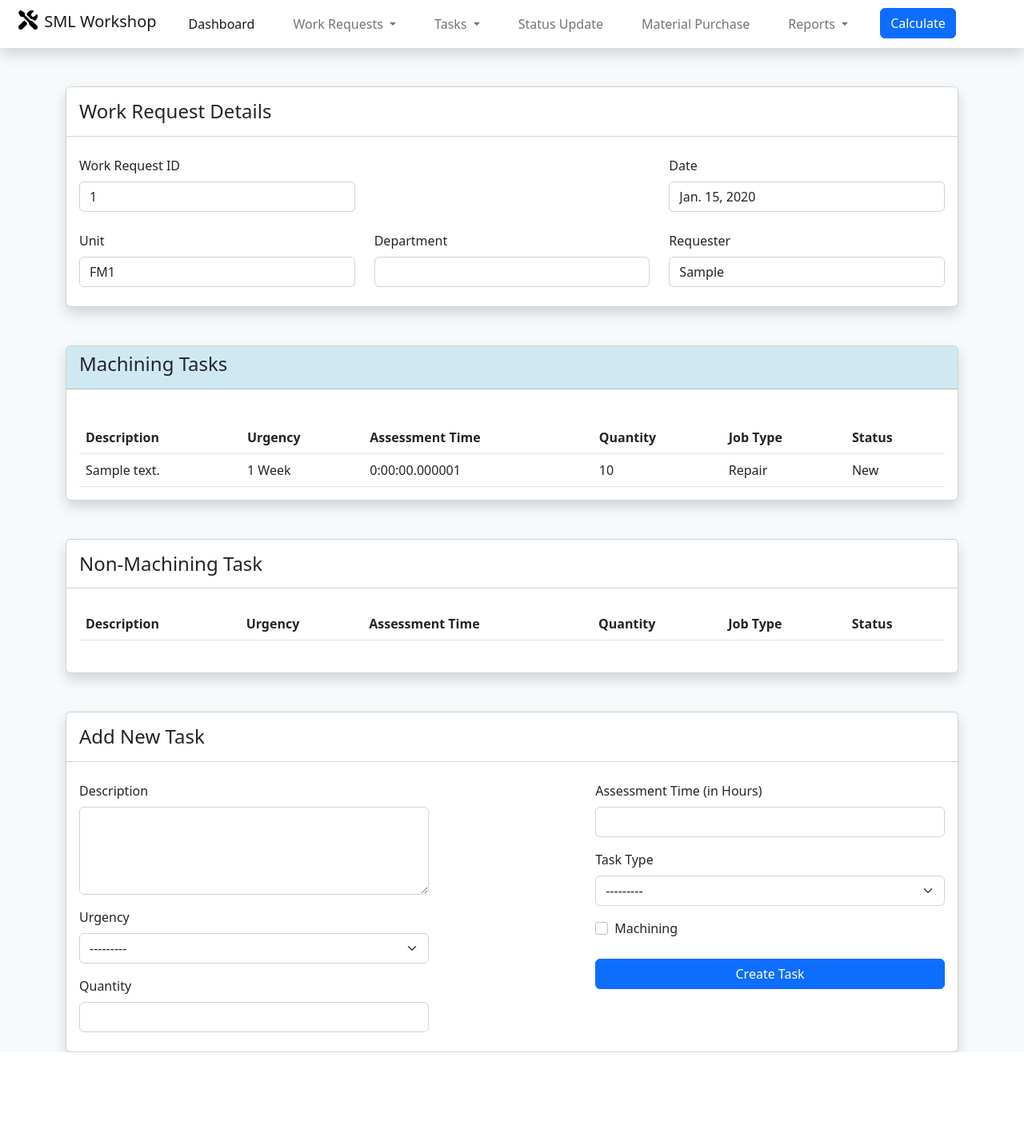
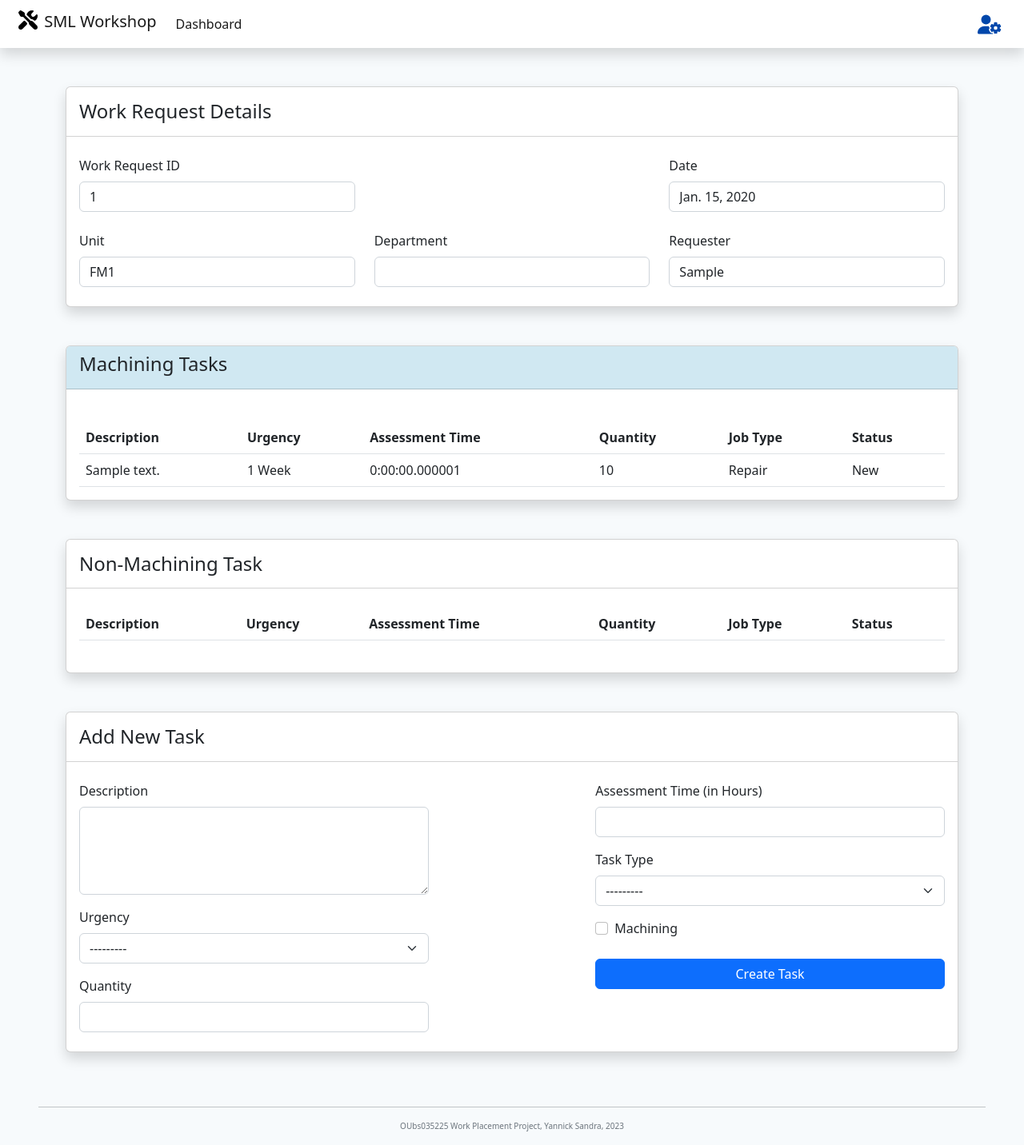
Before and after one commit to nicolasyannick/sml-workshop, a Django app: page /request_page/1 in a window 1280 px wide. Shown: the whole page at 80% size. Before the commit the page ends 1316 px from the top, so only its background shows below. Run offline with Django 4.2, Linux system fonts and the light colour scheme; tables that the repository leaves empty hold one stand-in row (values such as "Sample post"); lists and menus that the app fills with data are empty; some libraries are stand-ins or nearby versions.

Commit message:
tweak navbar and footer

```diff
--- a/templates/main.html
+++ b/templates/main.html
@@ -11,8 +11,9 @@
   <link rel="stylesheet" href="https://cdn.jsdelivr.net/npm/bootstrap@5.2.3/dist/css/bootstrap.min.css">
   <link rel="stylesheet" href="https://cdn.datatables.net/1.13.6/css/dataTables.bootstrap5.min.css">
   <link rel="stylesheet" href="{% static  'css/main.css' %}">
+</head>
 
-</head>
+
 
 <body style="background-color: #f7fafc;">
 
@@ -26,11 +27,12 @@
         <span class="navbar-toggler-icon"></span>
       </button>
       <div class="collapse navbar-collapse" id="navbarNav">
-            <ul class="navbar-nav">
-              <li class="nav-item px-3">
-                <a class="nav-link active" aria-current="page" href="#">Dashboard</a>
+        <ul class="navbar-nav justify-content-between">
+          <li class="nav-item">
+            <a class="nav-link active" aria-current="page" href="{% url 'home' %}">Dashboard</a>
           </li>
-              <li class="nav-item dropdown px-3">
+          {% if user.is_authenticated and user.is_staff %}
+          <li class="nav-item dropdown">
             <a class="nav-link dropdown-toggle" href="#" role="button" data-bs-toggle="dropdown" aria-expanded="false">
               Work Requests
             </a>
@@ -40,27 +42,13 @@
               <li><a class="dropdown-item" href="#">View All</a></li>
             </ul>
           </li>
-              <li class="nav-item dropdown px-3">
-                <a class="nav-link dropdown-toggle" href="#" role="button" data-bs-toggle="dropdown" aria-expanded="false">
-                  Tasks
-                </a>
-                <ul class="dropdown-menu">
-                  <li><a class="dropdown-item" href="#">New Task</a></li>
-                  <li><hr class="dropdown-divider"></li>
-                  <li><a class="dropdown-item" href="#">Machining</a></li>
-                  <li><a class="dropdown-item" href="#">Non-Machining</a></li>
-                  <li><hr class="dropdown-divider"></li>
-                  <li><a class="dropdown-item" href="#">Planning</a></li>
-                  <li><a class="dropdown-item" href="#">View All</a></li>
-                </ul>
-              </li>
-                    <li class="nav-item px-3">
+          <li class="nav-item">
             <a class="nav-link" href="{% url 'status_update_page' %}">Status Update</a>
           </li>
-              <li class="nav-item px-3">
+          <li class="nav-item">
             <a class="nav-link" href="#">Material Purchase</a>
           </li>
-              <li class="nav-item dropdown px-3">
+          <li class="nav-item dropdown">
             <a class="nav-link dropdown-toggle" href="#" role="button" data-bs-toggle="dropdown" aria-expanded="false">
               Reports
             </a>
@@ -70,14 +58,26 @@
               <li><a class="dropdown-item" href="#">View All</a></li>
             </ul>
           </li>
-              <form class="px-3" action="{% url 'calculate_workload' %}" method="post">
+          {% endif %}
+        </ul>
+
+        <ul class="navbar-nav ms-auto px-1">
+          {% if user.is_authenticated and user.is_staff %}
+          <li class="mx-2">
+            <form class="d-flex" action="{% url 'calculate_workload' %}" method="post">
               {% csrf_token %}
               <button type="submit" class="btn btn-primary">Calculate</button>
             </form>
+          </li>
+          {% endif %}
+          <li class="mx-1">
+            <a href="{% url 'admin:index' %}">
+              <img src="{% static 'images/user-gear.svg' %}" height="35" width="30" alt="admin">
+            </a>
+          </li>
         </ul>
       </div>
     </div>
-        <div></div>
   </nav>
 
 
@@ -136,6 +136,10 @@
   {% block content %}
   {% endblock content %}
 
+  <footer class="px-5 pt-1 mt-5 mb-2">
+    <hr>
+    <p class="text-center text-muted text-body-secondary" style="font-size: x-small;">OUbs035225 Work Placement Project, Yannick Sandra, 2023</p>
+  </footer>
 
 
   <script src="https://cdn.jsdelivr.net/npm/bootstrap@5.2.3/dist/js/bootstrap.bundle.min.js" integrity="sha384-kenU1KFdBIe4zVF0s0G1M5b4hcpxyD9F7jL+jjXkk+Q2h455rYXK/7HAuoJl+0I4" crossorigin="anonymous"></script>
--- a/utility/urls.py
+++ b/utility/urls.py
@@ -19,11 +19,12 @@ from django.urls import path
 from workshop import views
 
 urlpatterns = [
-    path('admin/', admin.site.urls),
+    path('admin/', admin.site.urls, name='admin'),
     path('',views.dashboard_home, name='home'),
     path('new_work_request/',views.new_work_request, name='new_work_request'),
     path('request_page/<int:work_request_id>', views.request_page, name='request_page'),
     path('status_update/', views.status_update_page, name='status_update_page'),
     path('status_update/<int:task_id>/', views.status_update, name='status_update'),
     path('calculate_workload/', views.calculate_workload, name='calculate_workload'),
+
 ]
```
Also changed, not shown: templates/dashboard_home.html (+5 -5 lines), static/images/user-gear.svg (added). Lines whose indentation alone changed are shown as unchanged.
